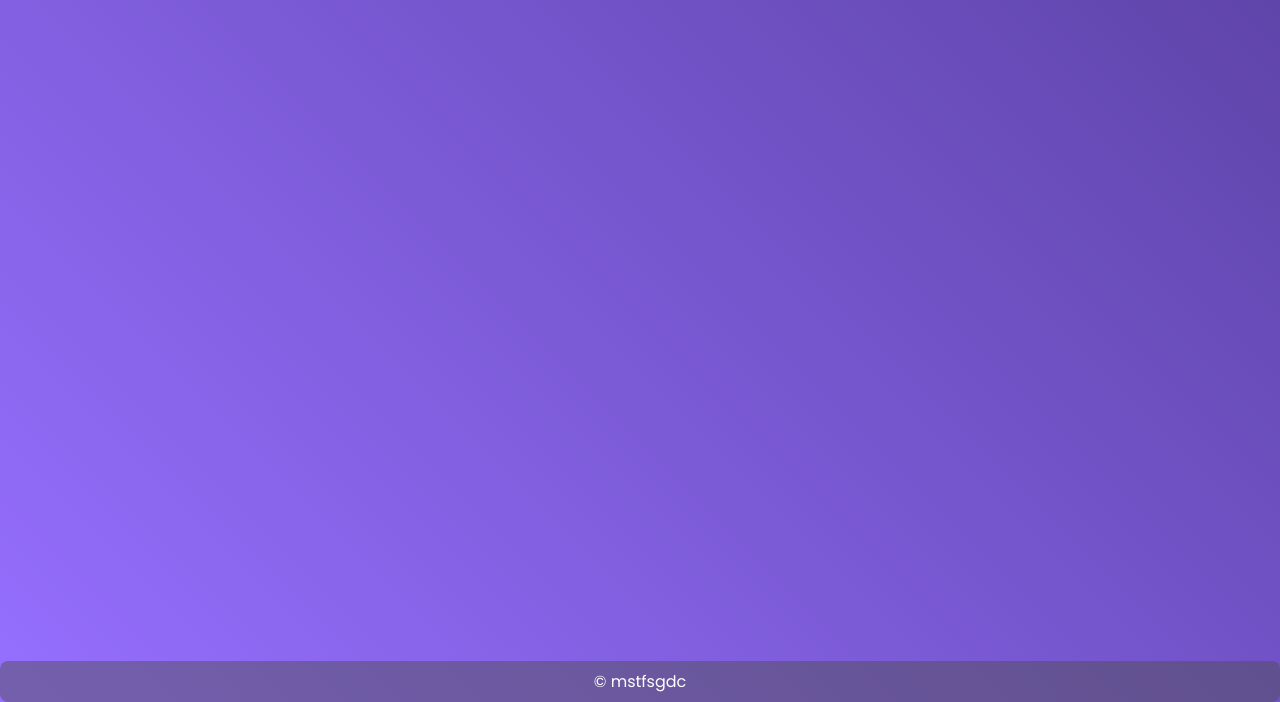
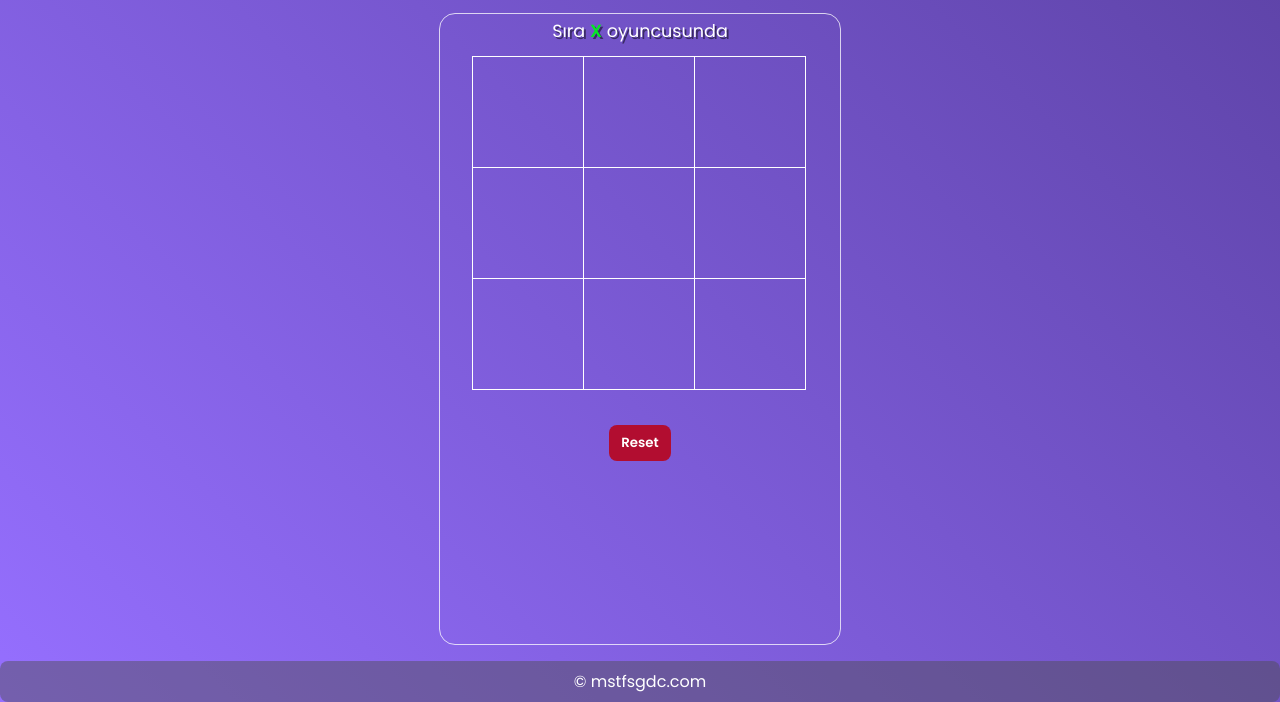
Before and after one commit to mstfsgdc/fimple-praticum, a plain HTML site: page index.html in a window 1280 px wide. Shown: the part 98-800 px from the top of the page. Drawn offline with Linux system fonts and the light colour scheme.

Commit message:
front end

```diff
--- a/app.js
+++ b/app.js
@@ -0,0 +1,50 @@
+var p = document.querySelector('p.game-turn-text');
+var span = document.querySelector('span.game-turn');
+var root = document.querySelector(':root');
+
+window.addEventListener('DOMContentLoaded', () => {
+    const tiles = Array.from(document.querySelectorAll('.tile'));
+
+    let board = ['', '', '', '', '', '', '', '', ''];
+    let turn = 'X';
+    let gameOver = false;
+
+    /*
+        [0] [1] [2]
+        [3] [4] [5]
+        [6] [7] [8]
+    */
+
+    const winningConditions = [
+        [0, 1, 2],
+        [3, 4, 5],
+        [6, 7, 8],
+        [0, 3, 6],
+        [1, 4, 7],
+        [2, 5, 8],
+        [0, 4, 8],
+        [2, 4, 6]
+    ];
+
+    const userAction = (tile, index) => {
+
+    };
+
+    tiles.forEach(tile => {
+        tile.addEventListener('click', () => userAction(tile, index))
+    });
+});
+
+p.addEventListener('click', function() {
+    changeTurnText();
+});
+
+const changeTurnText = () => {
+    if(span.innerHTML == 'X') {
+        span.innerHTML = 'O';
+        span.style.color = getComputedStyle(root).getPropertyValue('--player-turn-o');
+    } else {
+        span.innerHTML = 'X';
+        span.style.color = getComputedStyle(root).getPropertyValue('--player-turn-x');
+    }
+}
--- a/assets/css/style.css
+++ b/assets/css/style.css
@@ -6,6 +6,9 @@
     --font: 'Poppins', sans-serif;
     --components-bg: #4e4e4e75;
     --components-text: #fff;
+
+    --player-turn-x: #04e824;
+    --player-turn-o: #92cff2;
 }
 
 * {
@@ -27,6 +30,8 @@ html {
     font-size: 16px;
 }
 
+/* static page configurations */
+
 .container {
     display: flex;
     flex-direction: column;
@@ -38,9 +43,8 @@ html {
 .container header {
     width: fit-content;
     color: var(--components-text);
-    margin-bottom: 1rem;
     background-color: var(--components-bg);
-    margin-top: 1rem;
+    margin: 1rem 0;
     text-align: center;
 }
 
@@ -65,6 +69,12 @@ html {
     color: var(--components-text);
     width: 100%;
     text-align: center;
+    margin-top: 1rem;
+}
+
+.container footer p a {
+    text-decoration: none;
+    color: inherit;
 }
 
 .seperator {
@@ -84,3 +94,73 @@ html {
 .links:hover {
     color: rgba(255, 255, 255, 1);
 }
+
+/* game area configurations */
+
+.game-container {
+    display: flex;
+    flex-direction: column;
+    align-items: center;
+    height: 100%;
+    border: 1px solid rgba(255, 255, 255, 0.75);
+    border-radius: 1rem;
+}
+
+.game-container .display .game-turn-text {
+    font-size: 1.1rem;
+    color: #fff;
+    text-shadow: 2px 2px rgba(0, 0, 0, 0.5);
+    margin: .25rem 0;
+}
+
+.game-container .display .game-turn-text span {
+    font-weight: 600;
+    color: var(--player-turn-x);
+}
+
+.game-container .controls .reset-button {
+    background-color: #b20d30;
+    color: #fff;
+    font-family: 'Poppins', sans-serif;
+    font-weight: 600;
+    padding: .5rem .75rem;
+    outline: none;
+    border: none;
+    border-radius: .5rem;
+    cursor: pointer;
+    transition: background-color .1s ease-in-out;
+}
+
+.game-container .controls .reset-button:hover {
+    background-color: #b20d30cc;
+}
+
+.game-container .announce .game-announce {
+    transition: opacity .2s ease-in-out;
+}
+
+.game-container .announce .game-announce.hide {
+    opacity: 0;
+}
+
+.game-container .game {
+    display: grid;
+    grid-template-columns: 33% 33% 33%;
+    grid-template-rows: 33% 33% 33%;
+    max-width: 30rem;
+    padding: .5rem 2rem;
+}
+
+.game-container .game .tile {
+    display: flex;
+    justify-content: center;
+    align-items: center;
+    cursor: pointer;
+    border: 1px solid #fff;
+    min-width: 7rem;
+    min-height: 7rem;
+}
+
+@media (max-width: 768px) {
+    html { font-size: 12px; }
+}
--- a/index.html
+++ b/index.html
@@ -20,11 +20,34 @@
             </span>
         </header>
         <main>
-
+            <div class="game-container">
+                <section class="display">
+                    <p class="game-turn-text">Sıra <span class="game-turn">X</span> oyuncusunda</p>
+                </section>
+                <section class="game">
+                    <div class="tile"></div>
+                    <div class="tile"></div>
+                    <div class="tile"></div>
+                    <div class="tile"></div>
+                    <div class="tile"></div>
+                    <div class="tile"></div>
+                    <div class="tile"></div>
+                    <div class="tile"></div>
+                    <div class="tile"></div>
+                </section>
+                <section class="announce">
+                    <p class="game-announce hide">Oyun bitti</p>
+                </section>
+                <section class="controls">
+                    <button class="reset-button">Reset</button>
+                </section>
+            </div>
         </main>
         <footer>
-            <p>&copy; mstfsgdc</p>
+            <p>&copy; <a href="http://www.mstfsgdc.com/" target="_blank">mstfsgdc.com</a></p>
         </footer>
     </div>
+
+    <script src="app.js"></script>
 </body>
 </html>
```
Also changed, not shown: 1 other file.
